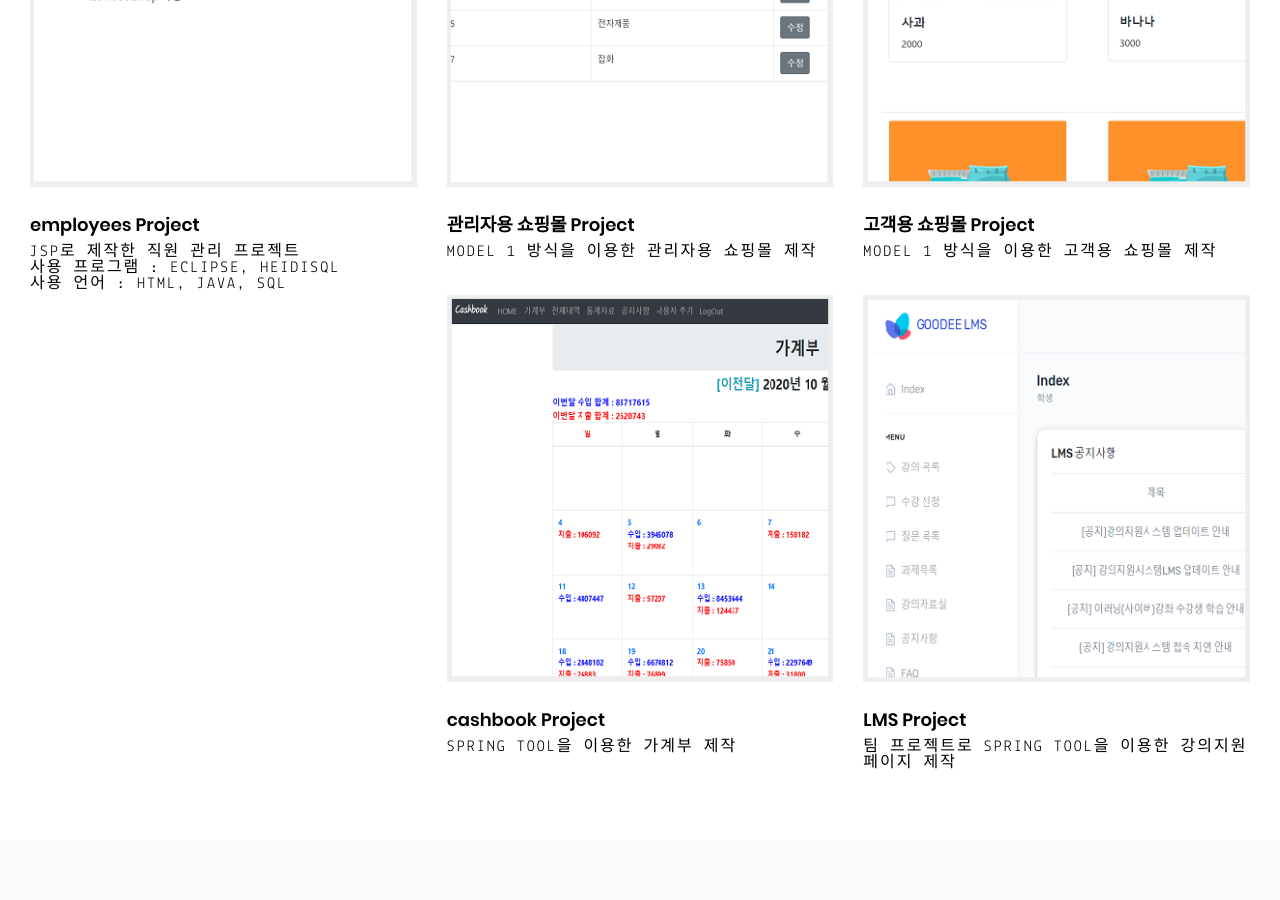
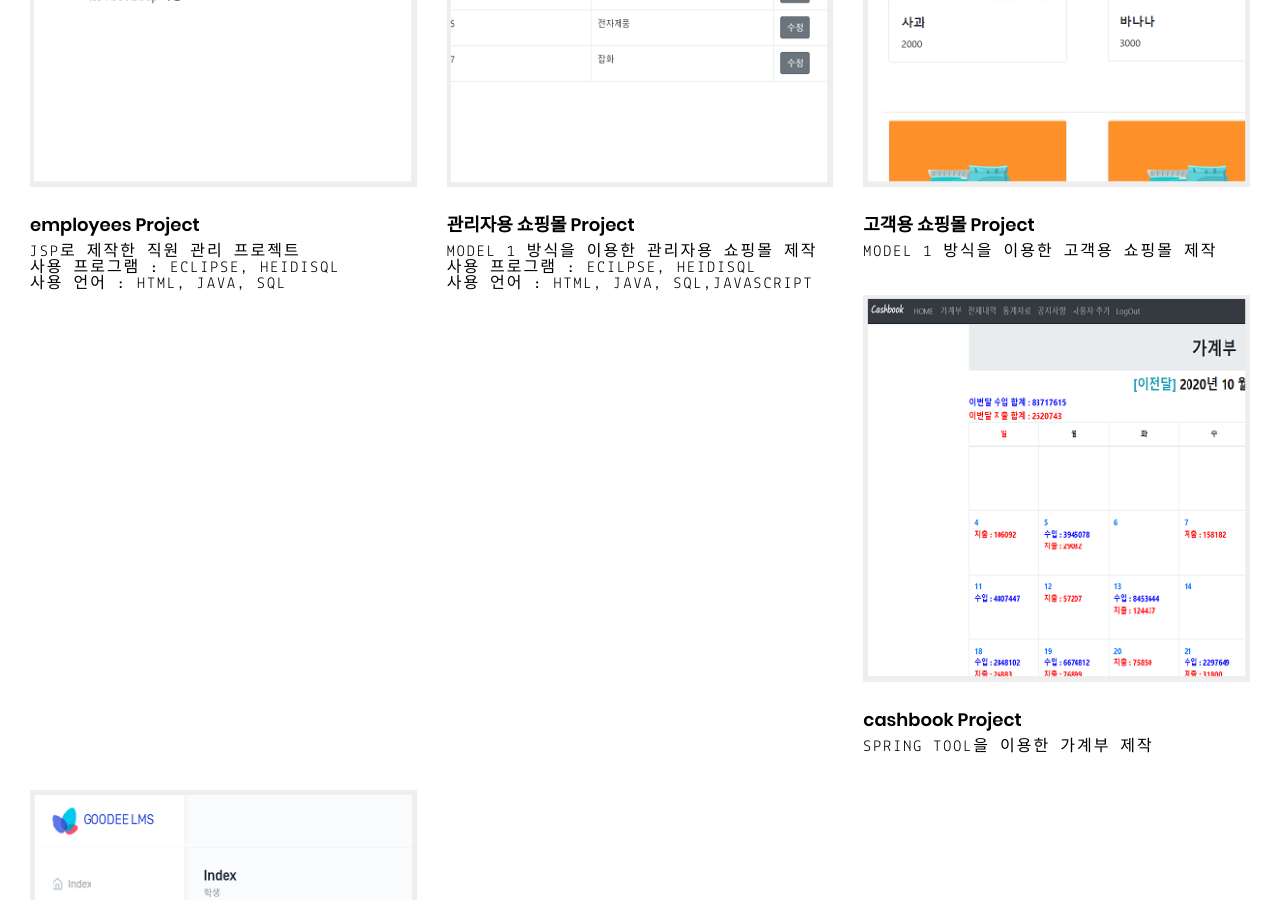
Before and after one commit to heairin1008/heairin1008.github.io, a Jekyll site: the page built from index.html, in a window 1280 px wide and 900 px high, scrolled down 901 px. Built offline with Jekyll 4.4.1, drawn with Linux system fonts in a browser that asks for light colours.

Commit message:
Update 2017-04-02-yellowpineapple.md

```diff
--- a/_posts/projects/2017-04-02-yellowpineapple.md
+++ b/_posts/projects/2017-04-02-yellowpineapple.md
@@ -8,7 +8,9 @@ meta:
 
 project:
   title: "관리자용 쇼핑몰 Project"
-  type: "MODEL 1 방식을 이용한 관리자용 쇼핑몰 제작"
+  type: "MODEL 1 방식을 이용한 관리자용 쇼핑몰 제작<br>
+         사용 프로그램 : Ecilpse, HeidiSQL<br>
+         사용 언어 : Html, Java, SQL,JavaScript"
   url: "https://github.com/arnolds/pineapple"
   logo: "/assets/images/projects/yellowpineapple/mall_admin.png"
   tech: "HTML, CSS, Boostrap, Sass, JavaScript, jQuery, Jekyll"
```
